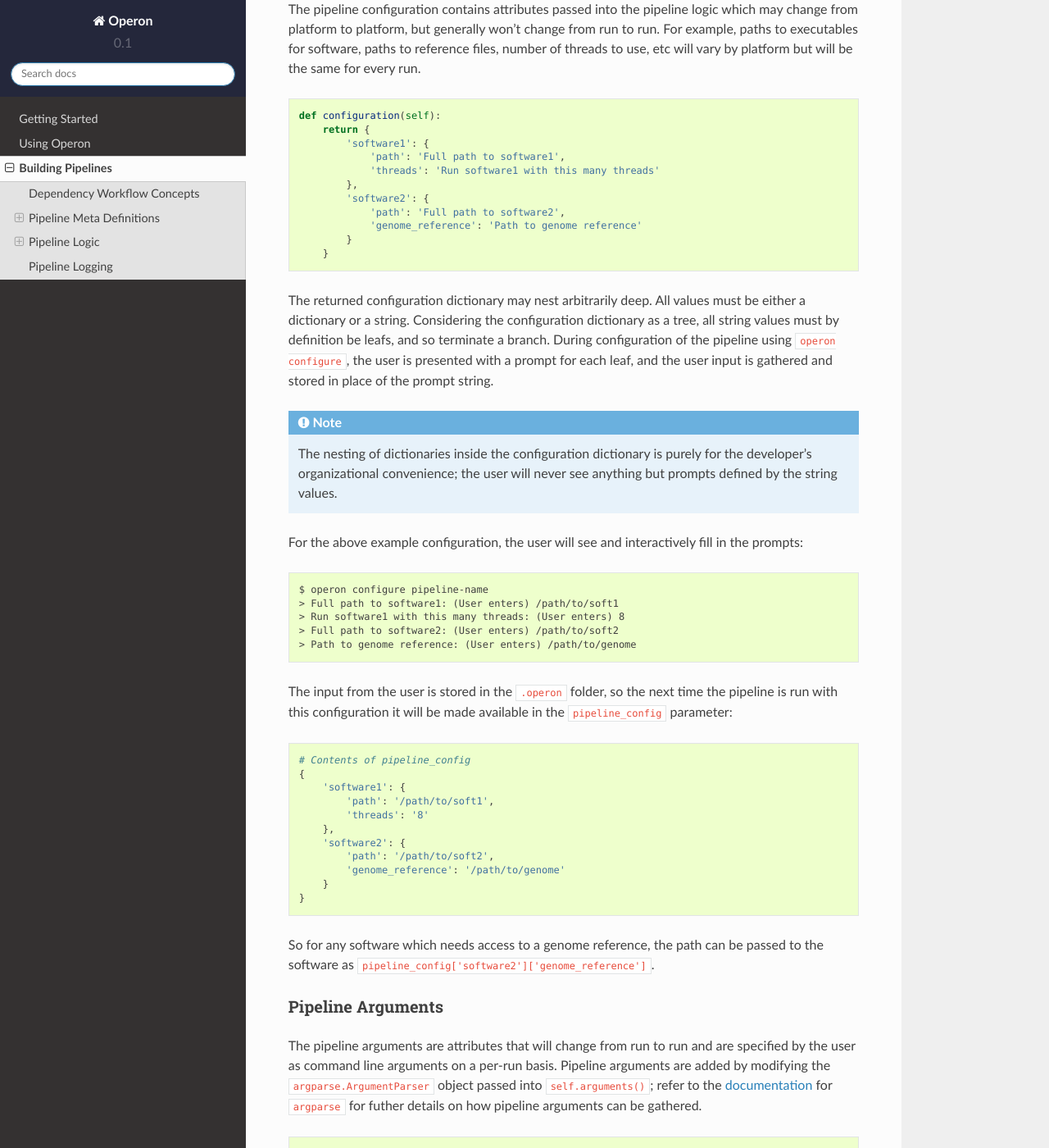
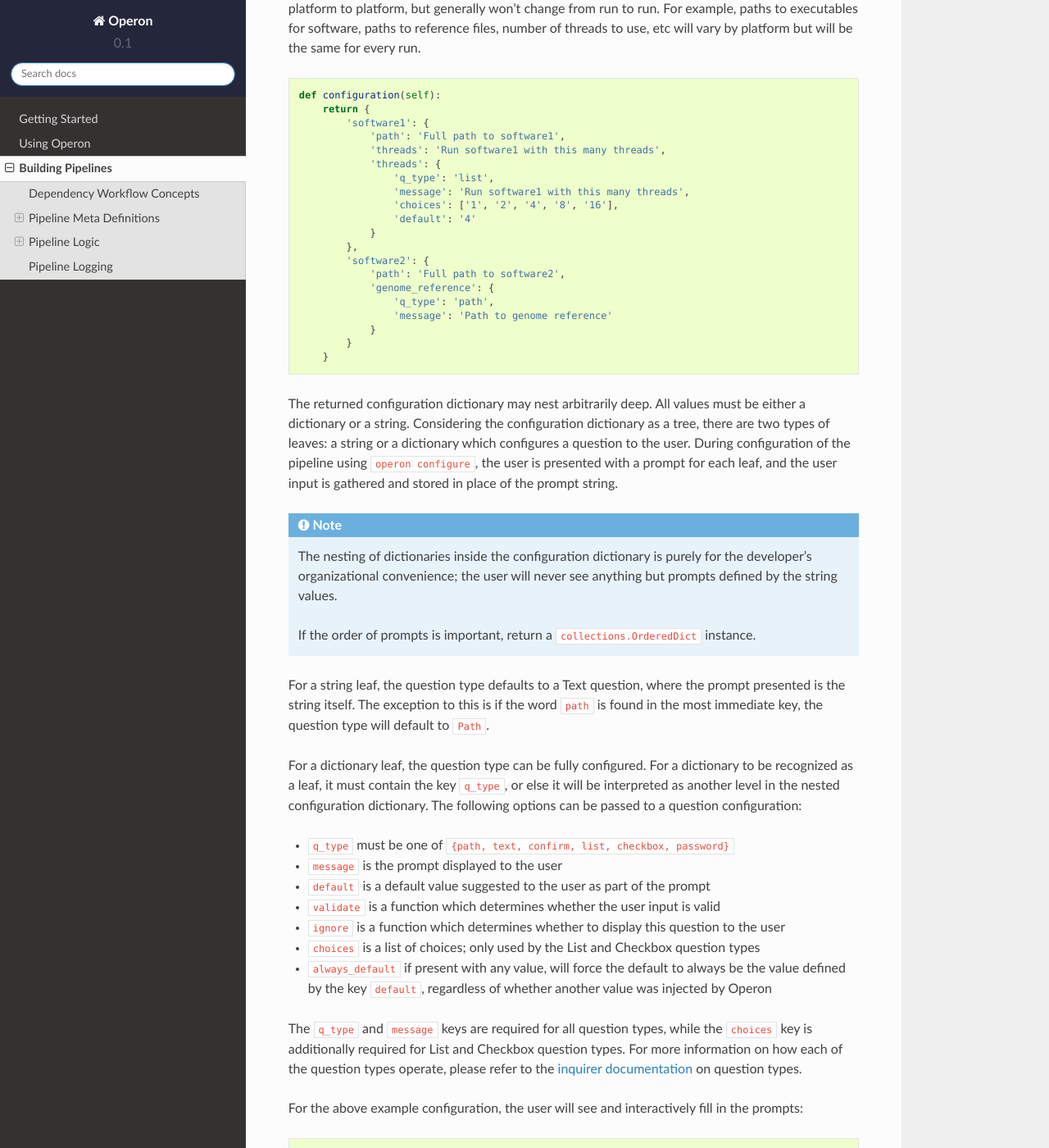
Before and after one commit to djf604/operon, a Sphinx documentation site: the page built from docs/building_pipelines.rst, in a window 1280 px wide and 1400 px high, scrolled down 4913 px. Shown: the whole window at 82% size. Built offline with Sphinx 7.4.7 and the Read the Docs theme 2.0.0, drawn with Linux system fonts in a browser that asks for light colours; some of the changed text lies outside the part shown.

Commit message:
Added expanded configuration prompt options, based on a fork I modified of python-inquirer

```diff
--- a/docs/building_pipelines.rst
+++ b/docs/building_pipelines.rst
@@ -197,33 +196,73 @@ reference files, number of threads to use, etc will vary by platform but will be
         return {
             'software1': {
                 'path': 'Full path to software1',
-                'threads': 'Run software1 with this many threads'
+                'threads': 'Run software1 with this many threads',
+                'threads': {
+                    'q_type': 'list',
+                    'message': 'Run software1 with this many threads',
+                    'choices': ['1', '2', '4', '8', '16'],
+                    'default': '4'
+                }
             },
             'software2': {
                 'path': 'Full path to software2',
-                'genome_reference': 'Path to genome reference'
+                'genome_reference': {
+                    'q_type': 'path',
+                    'message': 'Path to genome reference'
+                }
             }
         }
 
 The returned configuration dictionary may nest arbitrarily deep. All values must be either a dictionary or a string.
-Considering the configuration dictionary as a tree, all string values must by definition be leafs, and so terminate a
-branch. During configuration of the pipeline using ``operon configure``, the user is presented with a prompt for each
-leaf, and the user input is gathered and stored in place of the prompt string.
+Considering the configuration dictionary as a tree, there are two types of leaves: a string or a dictionary which
+configures a question to the user. During configuration of the pipeline using ``operon configure``, the user is
+presented with a prompt for each leaf, and the user input is gathered and stored in place of the prompt string.
 
 .. note::
 
     The nesting of dictionaries inside the configuration dictionary is purely for the developer's organizational
     convenience; the user will never see anything but prompts defined by the string values.
 
+    If the order of prompts is important, return a ``collections.OrderedDict`` instance.
+
+For a string leaf, the question type defaults to a Text question, where the prompt presented is the string itself. The
+exception to this is if the word ``path`` is found in the most immediate key, the question type will default to
+``Path``.
+
+For a dictionary leaf, the question type can be fully configured. For a dictionary to be recognized as a leaf, it must
+contain the key ``q_type``, or else it will be interpreted as another level in the nested configuration dictionary. The
+following options can be passed to a question configuration:
+
+* ``q_type`` must be one of ``{path, text, confirm, list, checkbox, password}``
+* ``message`` is the prompt displayed to the user
+* ``default`` is a default value suggested to the user as part of the prompt
+* ``validate`` is a function which determines whether the user input is valid
+* ``ignore`` is a function which determines whether to display this question to the user
+* ``choices`` is a list of choices; only used by the List and Checkbox question types
+* ``always_default`` if present with any value, will force the default to always be the value defined by the key
+  ``default``, regardless of whether another value was injected by Operon
+
+The ``q_type`` and ``message`` keys are required for all question types, while the ``choices`` key is additionally
+required for List and Checkbox question types. For more information on how each of the question types operate,
+please refer to the
+`inquirer documentation <http://python-inquirer.readthedocs.io/en/latest/usage.html#question-types>`_
+on question types.
+
 For the above example configuration, the user will see and interactively fill in the prompts:
 
 .. code-block:: text
 
     $ operon configure pipeline-name
-    > Full path to software1: (User enters) /path/to/soft1
-    > Run software1 with this many threads: (User enters) 8
-    > Full path to software2: (User enters) /path/to/soft2
-    > Path to genome reference: (User enters) /path/to/genome
+    [?] Full path to software1: (User enters) /path/to/soft1
+    [?] Run software1 with this many threads: (User selects) 8
+       1
+       2
+       4
+     > 8
+       16
+
+    [?] Full path to software2: (User enters) /path/to/soft2
+    [?] Path to genome reference: (User enters) /path/to/genome
 
 The input from the user is stored in the ``.operon`` folder, so the next time the pipeline is run with this
 configuration it will be made available in the ``pipeline_config`` parameter:
--- a/setup.py
+++ b/setup.py
@@ -12,7 +12,8 @@ setup(
     url='https://github.com/djf604/operon',
     download_url='https://github.com/djf604/operon/tarball/{}'.format(operon.__version__),
     packages=find_packages(),
-    install_requires=['libsubmit', 'parsl==0.3.1', 'networkx==2.0'],
+    install_requires=['libsubmit', 'parsl==0.3.1', 'networkx==2.0', 'inquirer'],
+    dependency_links=['git+https://github.com/djf604/python-inquirer'],
     entry_points={
         'console_scripts': [
             'operon = operon._util:execute_from_command_line'
```
Also changed, not shown: other parts of docs/building_pipelines.rst (+1 -2 lines), 1 other file.
